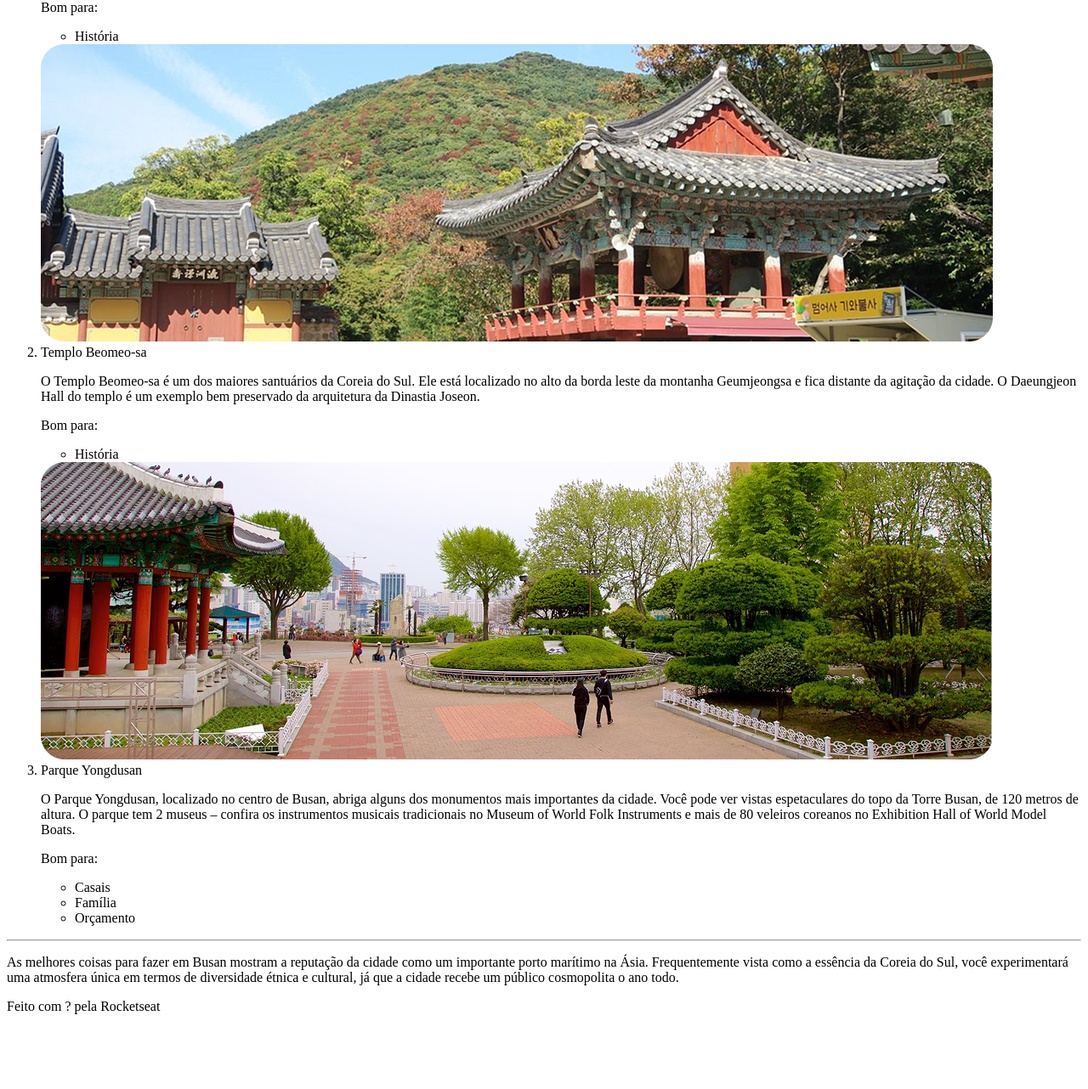
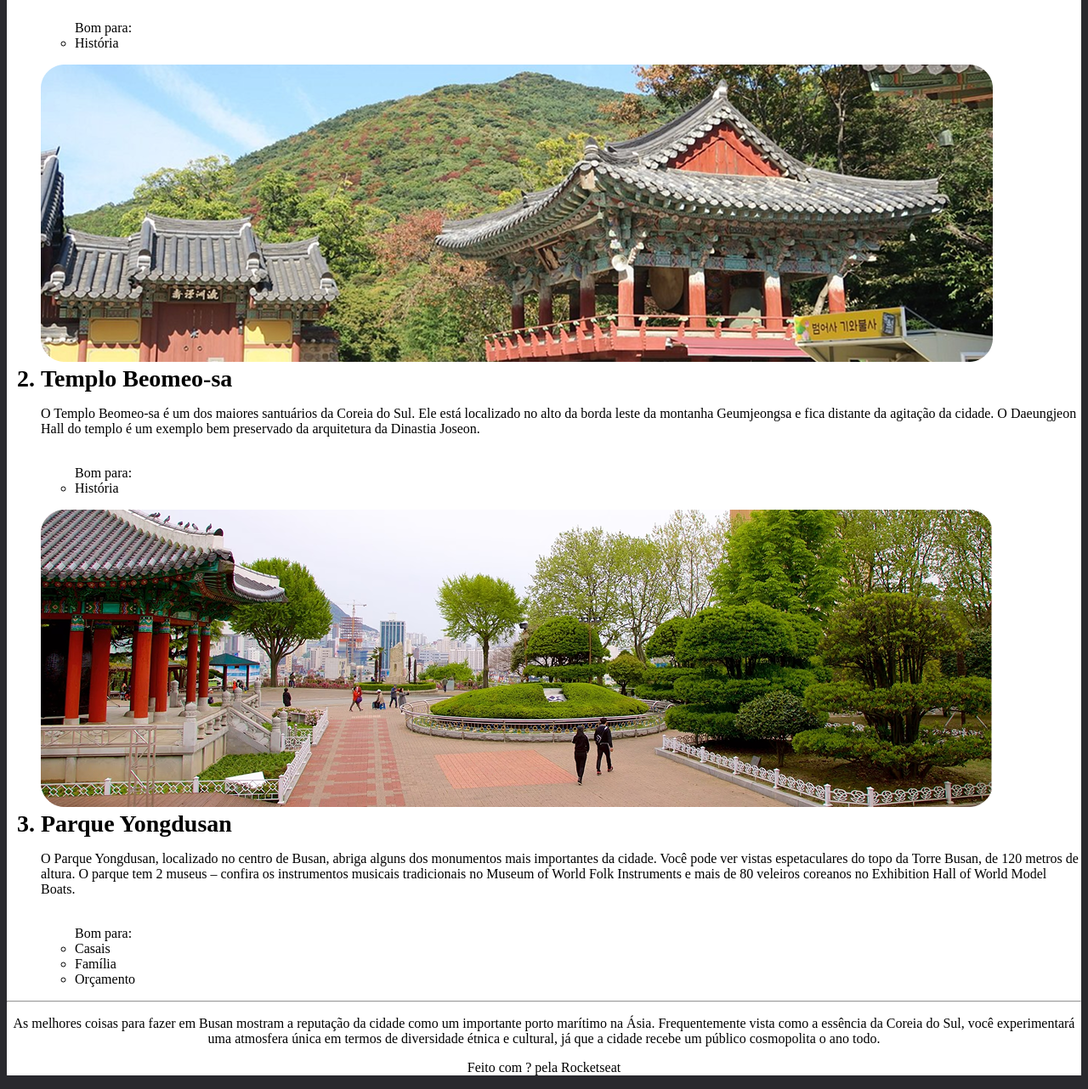
Before and after one commit to ronaldotavcano/projeto2, a plain HTML site: page index.html in a window 1280 px wide. Shown: the part 1107-2389 px from the top of the page at 85% size. Before the commit the page ends 2317 px from the top, so only its background shows below. Drawn offline with Linux system fonts and the light colour scheme.

Commit message:
Initicial CSS + add fontes

```diff
--- a/index.html
+++ b/index.html
@@ -4,22 +4,27 @@
     <meta charset="UTF-8">
     <meta name="viewport" content="width=device-width, initial-scale=1.0">
     <title>Local Turístico</title>
+    <link rel="stylesheet" href="style.css">
+    <link rel="preconnect" href="https://fonts.googleapis.com">
+    <link rel="preconnect" href="https://fonts.gstatic.com" crossorigin>
+    <link href="https://fonts.googleapis.com/css2?family=Open+Sans:ital,wght@0,300..800;1,300..800&display=swap" rel="stylesheet">
 </head>
 <body>
-    <div>
+    <div id="page">
         <header>
-            <p>SUA PRÓXIMA VIAGEM:</p>
+            <p class="headline">SUA PRÓXIMA VIAGEM:</p>
             <h1>Conheça Busan</h1>
         </header>
         <img src="assets/image_1.png" alt="foto de busan">
         <p>Busan, a estrela em ascensão da Coreia do Sul, oferece de tudo, desde churrascarias de primeira linha até tradicionais barracas de comida de rua.
             Aqui, exploramos a segunda cidade da Coreia do Sul e descobrimos as suas ofertas culinárias.
         </p>
+        <hr>
         <main>
 
-            <h1>
+            <p class="headline">
                 Para os amantes de história
-            </h1>
+            </p>
             <h2>
                 Descubra 3 destinos imperdíveis em Busan
             </h2>
@@ -31,37 +36,38 @@
 
             <ol>
                 <img src="assets/templo.png" alt="Templo Haedong Yonggungsa ">
-                <li>Templo Haedong Yonggungsa </li>
-                <p>O Templo Haedong Yonggungsa é um templo budista localizado no extremo nordeste de Busan. Construído em 1376, é um dos poucos templos na Coreia construídos
+                <li class="h3">Templo Haedong Yonggungsa </li>
+                <p class="content">O Templo Haedong Yonggungsa é um templo budista localizado no extremo nordeste de Busan. Construído em 1376, é um dos poucos templos na Coreia construídos
                     à beira-mar – você pode desfrutar de vistas do Mar do Leste de um lado e de belas montanhas do outro.
+
+                <br><br>
+                    <ul type="circle"> Bom para:
+                        <li>História</li>
+                    </ul>
                 </p>
-                <p>Bom para:</p>
-                <ul type="circle">
-                    <li>História</li>
-                </ul>
 
                 <img src="assets/templo_2.png" alt="Templo Beomeo-sa">
-                <li>Templo Beomeo-sa</li>
-                <p>O Templo Beomeo-sa é um dos maiores santuários da Coreia do Sul. Ele está localizado no alto da borda leste da montanha
+                <li class="h3">Templo Beomeo-sa</li>
+                <p class="content">O Templo Beomeo-sa é um dos maiores santuários da Coreia do Sul. Ele está localizado no alto da borda leste da montanha
                    Geumjeongsa e fica distante da agitação da cidade. O Daeungjeon Hall do templo é um exemplo bem preservado da arquitetura da Dinastia Joseon.
+                    <br> <br>
+                    <ul type="circle"> Bom para:
+                        <li>História</li>
+                    </ul>
                 </p>
-                <p>Bom para:</p>
-                <ul type="circle">
-                    <li>História</li>
-                </ul>
 
                 <img src="assets/parque.png" alt="Parque Yongdusan">
-                <li>Parque Yongdusan</li>
-                <p>O Parque Yongdusan, localizado no centro de Busan, abriga alguns dos monumentos mais importantes da cidade. Você pode ver vistas espetaculares do topo da Torre Busan,
+                <li class="h3">Parque Yongdusan</li>
+                <p class="content">O Parque Yongdusan, localizado no centro de Busan, abriga alguns dos monumentos mais importantes da cidade. Você pode ver vistas espetaculares do topo da Torre Busan,
                 de 120 metros de altura. O parque tem 2 museus – confira os instrumentos musicais tradicionais no Museum of World Folk Instruments e
                 mais de 80 veleiros coreanos no Exhibition Hall of World Model Boats.
+                <br><br>
+                    <ul type="circle"> Bom para:
+                        <li>Casais</li>
+                        <li>Família</li>
+                        <li>Orçamento</li>
+                    </ul>
                 </p>
-                <p>Bom para:</p>
-                <ul type="circle">
-                    <li>Casais</li>
-                    <li>Família</li>
-                    <li>Orçamento</li>
-                </ul>
             </ol>
 
             <hr>
--- /dev/null
+++ b/style.css
@@ -0,0 +1,37 @@
+@charset "UTF-8";
+
+.headline{
+    color: #E1624F;
+    font-weight: bold;
+    text-align: left;
+}
+
+body{
+    background-color: #29292E;
+}
+
+div{
+    background-color: #FFFFFF;
+}
+
+div p{
+    text-align: center;
+}
+
+ol{
+    text-align: left;
+}
+
+ol p{
+    text-align: left;
+}
+
+.h3{
+    font-size: 28px;
+    font-weight: bold;
+}
+
+.content{
+    font-size: 16px;
+    font-weight: normal;
+}
```
